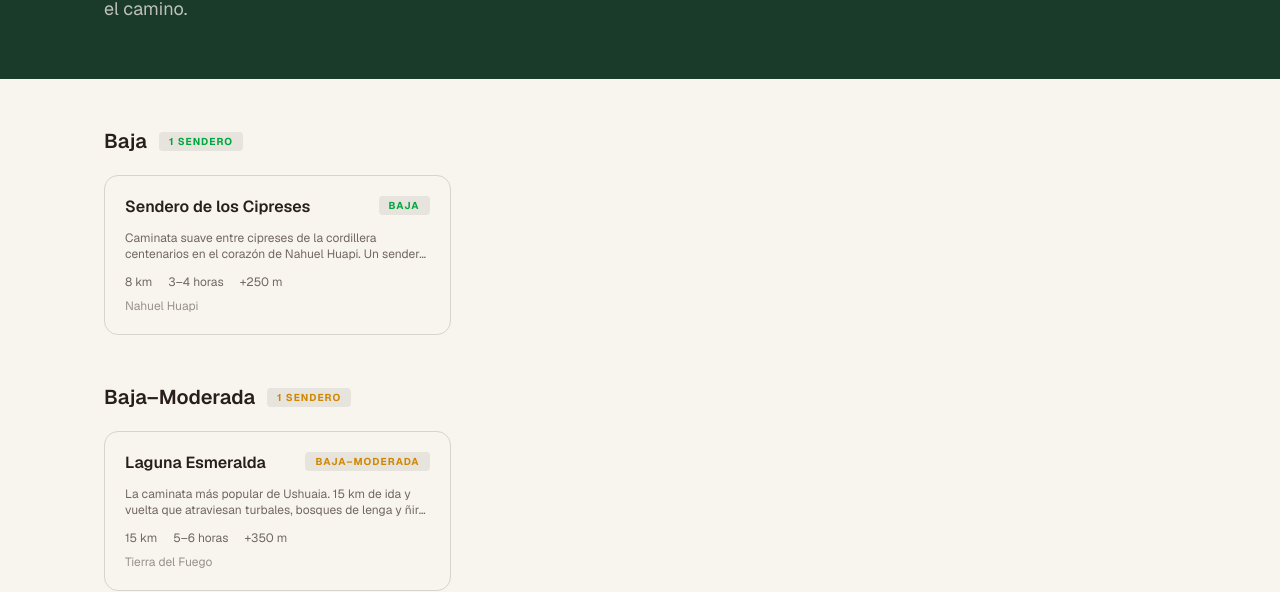
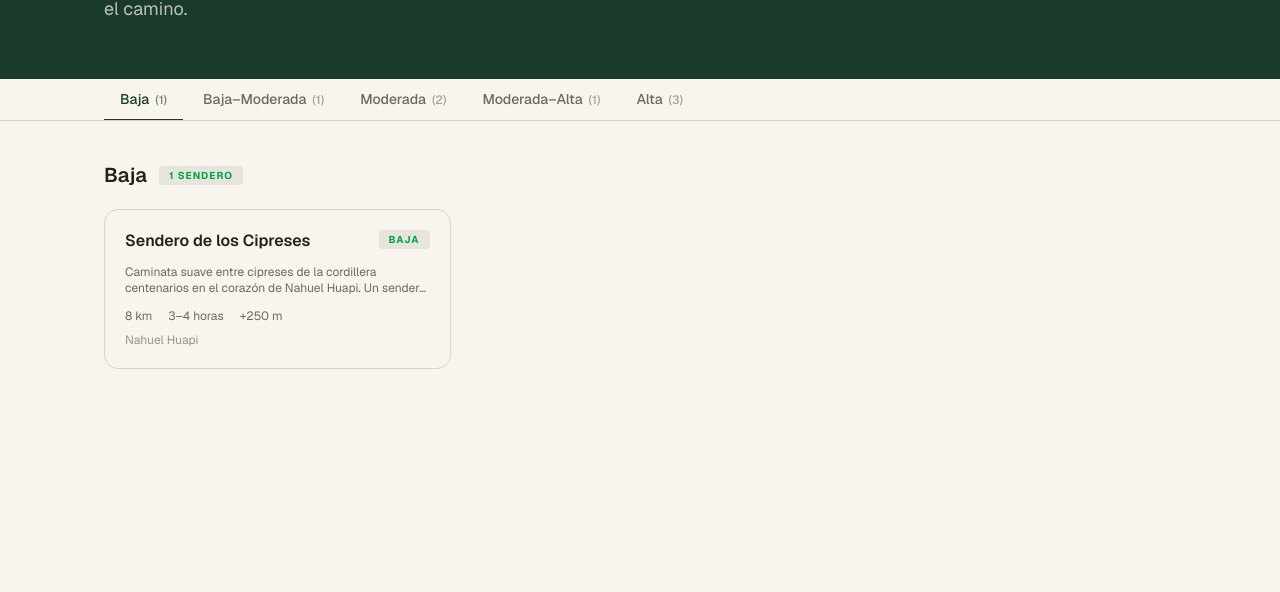
Before and after one commit to danasteren/outdoorpatagonia, a Next.js app: page /senderos in a window 1280 px wide. Shown: the part 270-862 px from the top of the page. Built offline with nearby package versions, Linux system fonts and the light colour scheme; no server answers.

Commit message:
update texto y tabs

```diff
--- a/src/app/senderos/page.tsx
+++ b/src/app/senderos/page.tsx
@@ -1,7 +1,12 @@
 import type { Metadata } from "next"
 import Link from "next/link"
 import { Footprints } from "lucide-react"
-import { SENDEROS_CATALOG, DIFICULTAD_LABELS, DIFICULTAD_COLORS, type Dificultad } from "@/lib/senderos/catalog"
+import {
+  SENDEROS_CATALOG,
+  DIFICULTAD_LABELS,
+  DIFICULTAD_COLORS,
+  type Dificultad,
+} from "@/lib/senderos/catalog"
 import { Badge } from "@/components/primitives/Badge"
 
 export const metadata: Metadata = {
@@ -13,20 +18,30 @@ export const metadata: Metadata = {
   },
 }
 
-const DIFICULTAD_ORDER: Dificultad[] = ["baja", "baja-moderada", "moderada", "moderada-alta", "alta"]
+const DIFICULTAD_ORDER: Dificultad[] = [
+  "baja",
+  "baja-moderada",
+  "moderada",
+  "moderada-alta",
+  "alta",
+]
 
-export default function SenderosIndexPage() {
-  const byDificultad = DIFICULTAD_ORDER.reduce<Record<Dificultad, typeof SENDEROS_CATALOG>>(
-    (acc, d) => {
-      acc[d] = SENDEROS_CATALOG.filter((s) => s.dificultad === d)
-      return acc
-    },
-    { baja: [], "baja-moderada": [], moderada: [], "moderada-alta": [], alta: [] }
+export default async function SenderosIndexPage({
+  searchParams,
+}: {
+  searchParams: Promise<{ dif?: string }>
+}) {
+  const { dif } = await searchParams
+  const activeDif: Dificultad = DIFICULTAD_ORDER.includes(dif as Dificultad)
+    ? (dif as Dificultad)
+    : "baja"
+
+  const senderos = SENDEROS_CATALOG.filter((s) => s.dificultad === activeDif).sort((a, b) =>
+    a.title.localeCompare(b.title, "es")
   )
 
   return (
     <div className="min-h-screen">
-      {/* Hero */}
       <div className="bg-[var(--color-forest)] text-[var(--color-cream)]">
         <div className="max-w-6xl mx-auto px-4 md:px-10 py-14">
           <div className="flex items-center gap-3 mb-4">
@@ -42,21 +57,43 @@ export default function SenderosIndexPage() {
             Senderos de la Patagonia
           </h1>
           <p className="mt-4 text-lg opacity-75 max-w-2xl">
-            {SENDEROS_CATALOG.length} senderos con información detallada: distancia, desnivel, temporada y fauna en el camino.
+            {SENDEROS_CATALOG.length} senderos con información detallada: distancia, desnivel,
+            temporada y fauna en el camino.
           </p>
         </div>
       </div>
 
-      {/* Catalog */}
-      <div className="max-w-6xl mx-auto px-4 md:px-10 py-12 space-y-12">
-        {DIFICULTAD_ORDER.map((dificultad) => {
-          const senderos = byDificultad[dificultad]
-          if (senderos.length === 0) return null
+      <div className="sticky top-16 z-40 bg-background/95 backdrop-blur-md border-b border-border">
+        <div className="max-w-6xl mx-auto px-4 md:px-10">
+          <div className="flex gap-1 overflow-x-auto scrollbar-none">
+            {DIFICULTAD_ORDER.map((dif) => {
+              const isActive = dif === activeDif
+              const count = SENDEROS_CATALOG.filter((s) => s.dificultad === dif).length
+              if (count === 0) return null
               return (
-            <section key={dificultad}>
+                <Link
+                  key={dif}
+                  href={`/senderos?dif=${dif}`}
+                  className={`px-4 py-2.5 text-sm font-medium rounded-t transition-colors whitespace-nowrap shrink-0 ${
+                    isActive
+                      ? "border-b-2 border-[var(--color-forest)] text-[var(--color-forest)] -mb-px"
+                      : "text-muted-foreground hover:text-foreground"
+                  }`}
+                >
+                  {DIFICULTAD_LABELS[dif]}
+                  <span className="ml-1.5 text-xs opacity-60">({count})</span>
+                </Link>
+              )
+            })}
+          </div>
+        </div>
+      </div>
+
+      <div className="max-w-6xl mx-auto px-4 md:px-10 py-10">
+        <section>
           <div className="flex items-center gap-3 mb-5">
-                <h2 className="text-xl font-semibold">{DIFICULTAD_LABELS[dificultad]}</h2>
-                <Badge className={DIFICULTAD_COLORS[dificultad]}>
+            <h2 className="text-xl font-semibold">{DIFICULTAD_LABELS[activeDif]}</h2>
+            <Badge className={DIFICULTAD_COLORS[activeDif]}>
               {senderos.length} {senderos.length === 1 ? "sendero" : "senderos"}
             </Badge>
           </div>
@@ -88,8 +125,6 @@ export default function SenderosIndexPage() {
             ))}
           </div>
         </section>
-          )
-        })}
       </div>
     </div>
   )
--- a/src/data/novedades.ts
+++ b/src/data/novedades.ts
@@ -146,7 +146,7 @@ export const novedades: VersionNovedades[] = [
   {
     numero: "1.0",
     fecha: "Junio 2026",
-    titulo: "Lanzamiento del nuevo outdoorpatagonia.com",
+    titulo: "Lanzamiento del nuevo sitio web outdoorpatagonia.com",
     cambios: [
       {
         tipo: "nuevo",
```
Lines whose indentation alone changed are shown as unchanged.
